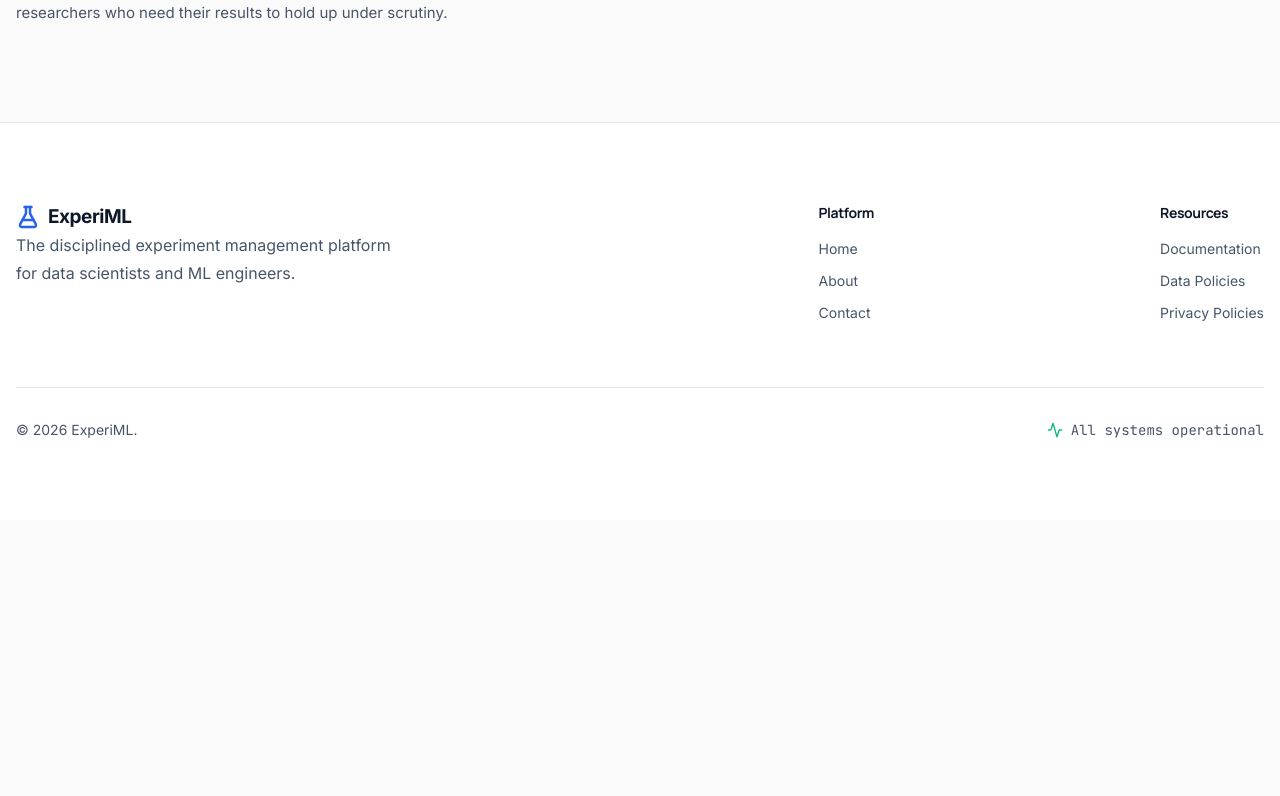
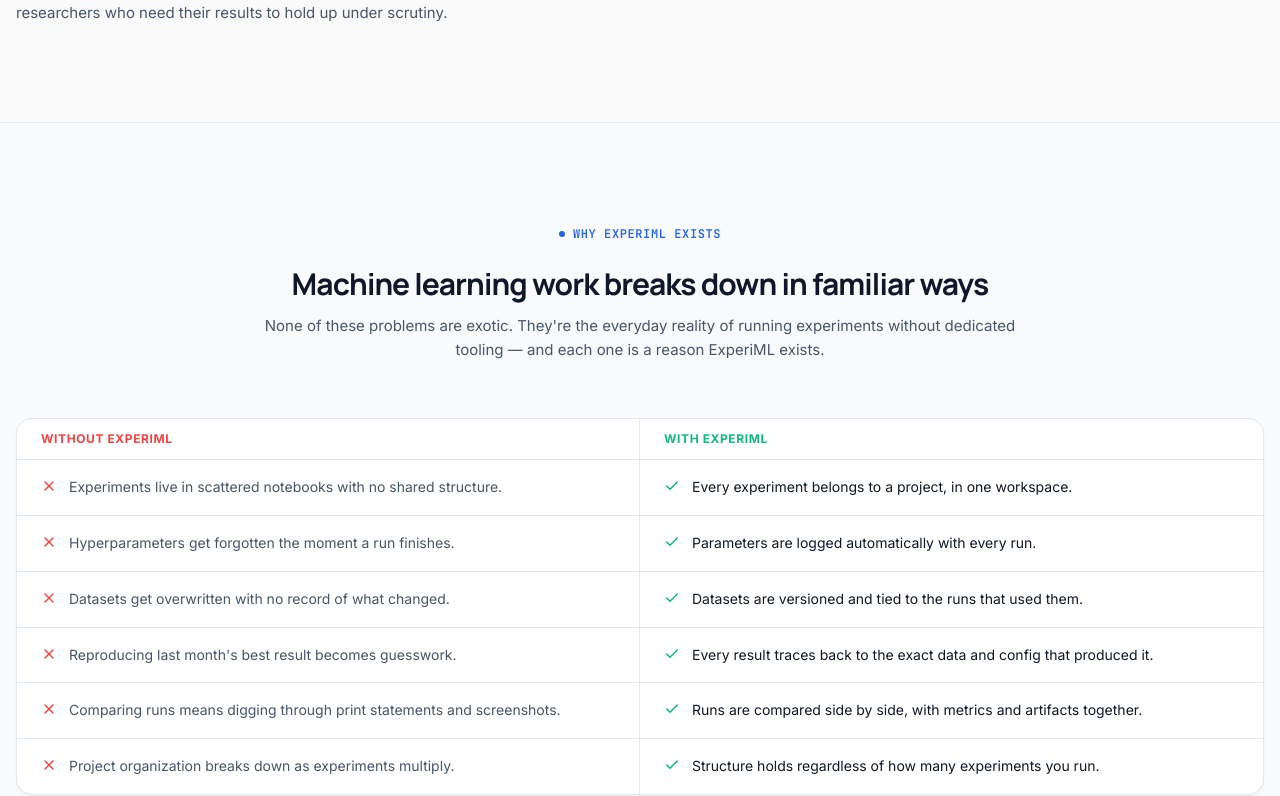
Before and after one commit to Dhairya-Dave-0204/ExperiML, a React (Vite) app in the folder frontend/: page /about in a window 1280 px wide. Shown: the part 956-1752 px from the top of the page. Before the commit the page ends 1476 px from the top, so only its background shows below. Built offline with nearby package versions, Linux system fonts and the light colour scheme.

Commit message:
Create and connect why experiml exists to about page

```diff
--- a/frontend/src/components/components.index.js
+++ b/frontend/src/components/components.index.js
@@ -18,3 +18,4 @@
 // About page components
 export { default as AboutHero } from "./shared/About/AboutHero/AboutHero"
 export { default as WhatIsExperiml } from "./shared/About/WhatIsExperiml/WhatIsExperiml"
+export { default as WhyExperimlExists } from "./shared/About/WhyExperimlExists/WhyExperimlExists"
--- a/frontend/src/components/shared/About/WhyExperimlExists/WhyExperimlExists.jsx
+++ b/frontend/src/components/shared/About/WhyExperimlExists/WhyExperimlExists.jsx
@@ -1,6 +1,6 @@
 import { X, Check } from "lucide-react";
 
-import { PAIRS } from "./whyExperimlExists";
+import { PAIRS } from "./whyExperimlExistsData";
 
 function WhyExperimlExists() {
   return (
@@ -9,10 +9,10 @@
       className="py-16 border-t border-border bg-surface-soft md:py-24"
     >
       <div className="container-custom">
-        <div className="max-w-xl mb-10">
-          <div className="inline-flex items-center gap-2 mb-4 text-xs font-semibold tracking-wider uppercase text-primary">
+        <div className="max-w-3xl mx-auto text-center mb-14">
+          <div className="inline-flex items-center gap-2 px-3 py-1 mb-5 font-mono text-xs font-semibold tracking-wider uppercase rounded-full bg-primary-soft text-primary">
             <span className="h-1.5 w-1.5 rounded-full bg-primary" />
-            Why ExperiML exists
+            Why ExperiML Exists
           </div>
           <h2 className="mb-3 text-2xl font-extrabold tracking-tight font-heading text-text md:text-3xl">
             Machine learning work breaks down in familiar ways
--- a/frontend/src/pages/About/About.jsx
+++ b/frontend/src/pages/About/About.jsx
@@ -1,12 +1,13 @@
 import React from "react";
 
-import { AboutHero, WhatIsExperiml } from "@/components/components.index";
+import { AboutHero, WhatIsExperiml, WhyExperimlExists } from "@/components/components.index";
 
 function About() {
   return (
     <>
       <AboutHero />
       <WhatIsExperiml />
+      <WhyExperimlExists />
     </>
   );
 }
```
Also changed, not shown: frontend/src/components/shared/About/WhyExperimlExists/whyExperimlExistsData.js (renamed from frontend/src/components/shared/About/WhyExperimlExists/whyExperimlExists.js).
